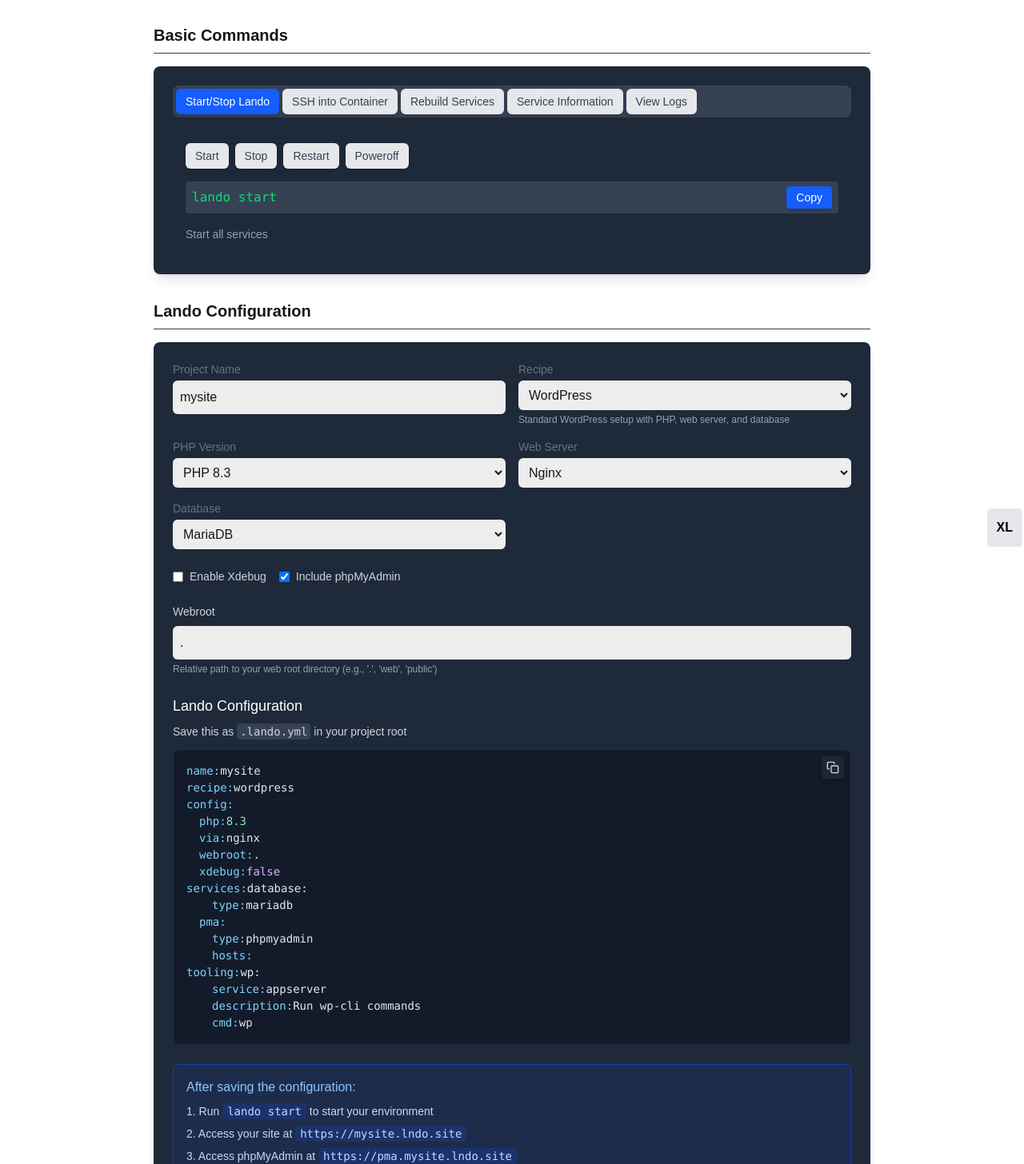
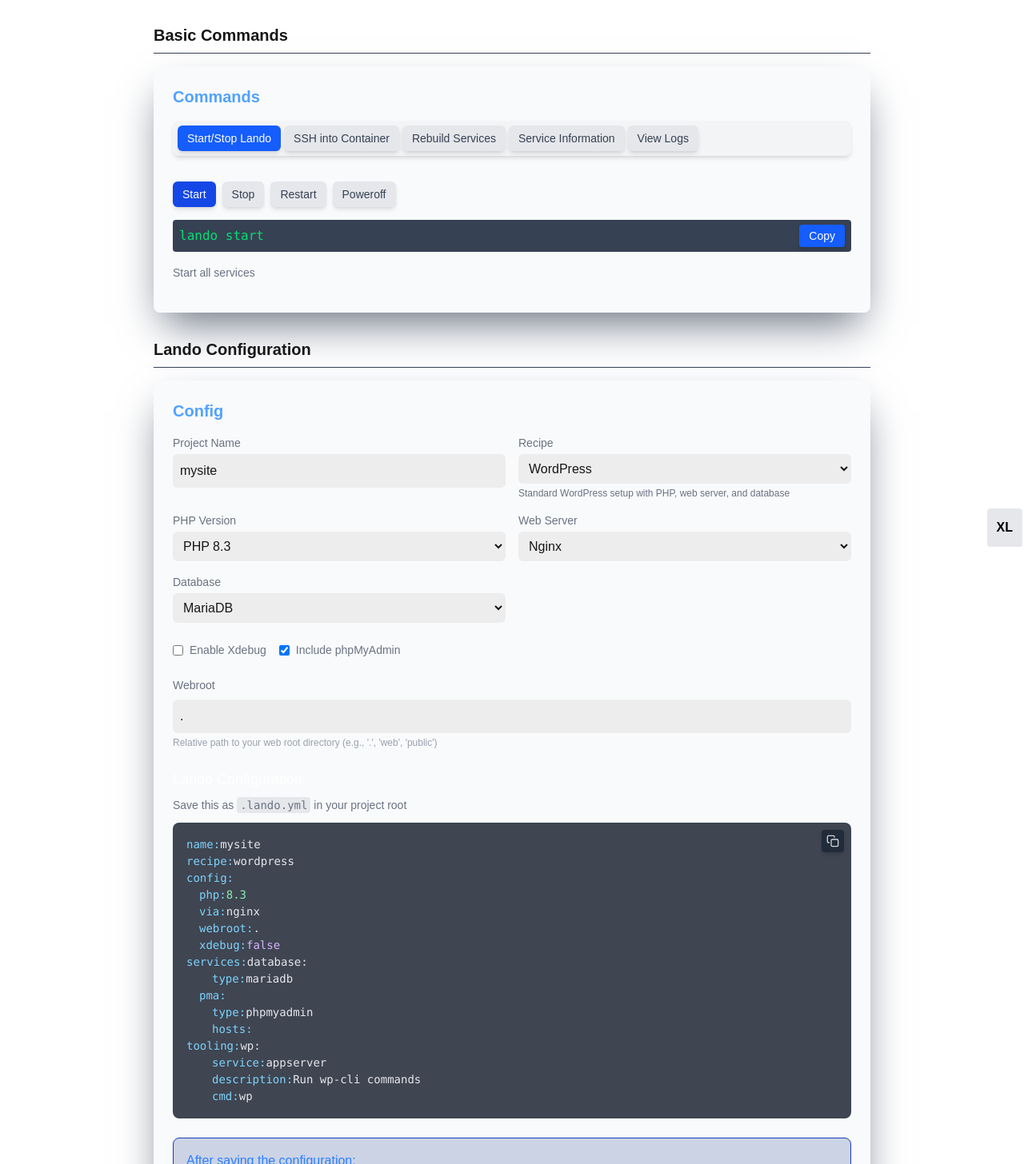
Before and after one commit to siko001/code-snippets, a Next.js app: page /lando in a window 1280 px wide. Shown: the part 114-1570 px from the top of the page at 80% size. Built offline with nearby package versions, Linux system fonts and the light colour scheme.

Commit message:
Themeing & UI Improvments

```diff
--- a/src/app/components/composer/ComposerInstall.jsx
+++ b/src/app/components/composer/ComposerInstall.jsx
@@ -38,7 +38,7 @@
                         className="mb-1"
                         copyButton={true}
                     />
-                    <p className="text-xs text-gray-400">{cmd.description}</p>
+                    <p className="text-xs description">{cmd.description}</p>
                 </div>
             ))}
 
--- a/src/app/components/composer/ComposerTimeout.jsx
+++ b/src/app/components/composer/ComposerTimeout.jsx
@@ -7,7 +7,7 @@
 
     return (
         <div className="space-y-4">
-            <h3 className="text-xl font-semibold text-blue-400 mb-4">
+            <h3 className="text-xl font-semibold !text-blue-400 mb-4">
                 Solution
             </h3>
             <div>
--- a/src/app/components/lando/LandoBasicCommands.jsx
+++ b/src/app/components/lando/LandoBasicCommands.jsx
@@ -65,8 +65,9 @@
 
     return (
         <div className="space-y-4">
+            <h3  className="text-xl font-semibold !text-blue-400 mb-4">Commands</h3>
             {/* Main Tabs */}
-            <div className="flex flex-wrap gap-1 p-1 bg-gray-700 rounded-lg">
+            <div className="flex flex-wrap gap-1 p-1.5 tab-bg rounded-lg">
                 {Object.entries(commandGroups).map(([id, group]) => (
                     <button
                         key={id}
@@ -86,7 +87,8 @@
                 ))}
             </div>
 
-            <div className="p-4 bg-gray-800 rounded-lg space-y-4">
+            <div className="py-4 rounded-lg space-y-4">
+
                 <div className="flex flex-wrap gap-2">
                     {activeGroup.commands.map((cmd, index) => (
                         <button
@@ -94,7 +96,7 @@
                             onClick={() => setSelectedCommand(index)}
                             className={`px-3 py-1.5 text-sm font-medium rounded-md transition-all ${
                                 selectedCommand === index
-                                    ? 'bg-blue-700 text-white shadow-md'
+                                    ? '!bg-blue-700 !text-white shadow-md'
                                     : 'bg-gray-700 text-gray-300 hover:bg-gray-600 hover:text-white'
                             }`}
                             title={cmd.desc}
@@ -112,7 +114,7 @@
                     />
                 </div>
 
-                <p className="text-sm text-gray-400 mt-2">
+                <p className="text-sm description mt-2">
                     {activeCmd.desc}
                 </p>
             </div>
--- a/src/app/components/lando/LandoConfigGenerator.jsx
+++ b/src/app/components/lando/LandoConfigGenerator.jsx
@@ -160,9 +160,10 @@
 
     return (
         <div className="space-y-6">
+            <h3  className="text-xl font-semibold !text-blue-400 mb-4">Config</h3>
             <div className="grid grid-cols-1 md:grid-cols-2 gap-4">
                 <div>
-                    <label className="block text-sm font-medium text-gray-300 mb-1">Project Name</label>
+                    <label className="block text-sm font-medium description mb-1">Project Name</label>
                     <input
                         type="text"
                         name="name"
@@ -174,7 +175,7 @@
                 </div>
 
                 <div>
-                    <label className="block text-sm font-medium text-gray-300 mb-1">Recipe</label>
+                    <label className="block text-sm font-medium description mb-1">Recipe</label>
                     <select
                         name="recipe"
                         value={config.recipe}
@@ -185,13 +186,13 @@
                             <option key={value} value={value}>{name}</option>
                         ))}
                     </select>
-                    <p className="text-xs text-gray-400 mt-1">
+                    <p className="text-xs description mt-1">
                         {currentRecipe.description}
                     </p>
                 </div>
 
                 <div>
-                    <label className="block text-sm font-medium text-gray-300 mb-1">PHP Version</label>
+                    <label className="block text-sm font-medium description mb-1">PHP Version</label>
                     <select
                         name="php"
                         value={config.php}
@@ -207,7 +208,7 @@
                 </div>
 
                 <div>
-                    <label className="block text-sm font-medium text-gray-300 mb-1">Web Server</label>
+                    <label className="block text-sm font-medium description mb-1">Web Server</label>
                     <select
                         name="via"
                         value={config.via}
@@ -221,7 +222,7 @@
                 </div>
 
                 <div>
-                    <label className="block text-sm font-medium text-gray-300 mb-1">Database</label>
+                    <label className="block text-sm font-medium description mb-1">Database</label>
                     <select
                         name="databaseType"
                         value={config.databaseType}
@@ -244,7 +245,7 @@
                         onChange={handleInputChange}
                         className="rounded bg-gray-700 border-gray-600"
                     />
-                    <span className="text-sm text-gray-300">Enable Xdebug</span>
+                    <span className="text-sm description">Enable Xdebug</span>
                 </label>
 
                 <label className="flex items-center space-x-2">
@@ -255,13 +256,13 @@
                         onChange={handleInputChange}
                         className="rounded bg-gray-700 border-gray-600"
                     />
-                    <span className="text-sm text-gray-300">Include phpMyAdmin</span>
+                    <span className="text-sm description">Include phpMyAdmin</span>
                 </label>
             </div>
 
             <div>
                 <div className="flex justify-between items-center mb-2">
-                    <span className="text-sm font-medium text-gray-300">Webroot</span>
+                    <span className="text-sm font-medium description">Webroot</span>
                 </div>
                 <input
                     type="text"
@@ -278,19 +279,19 @@
 
             <div className="mt-6">
                 <h4 className="text-lg font-medium text-white mb-2">Lando Configuration</h4>
-                <p className="text-gray-300 text-sm mb-3">
-                    Save this as <code className="bg-gray-700 px-1 py-0.5 rounded">.lando.yml</code> in your project root
+                <p className="description text-sm mb-3">
+                    Save this as <code className="dark:bg-gray-700 bg-gray-200 px-1 py-0.5 rounded">.lando.yml</code> in your project root
                 </p>
                 <YamlSnippet code={generateConfig()} />
             </div>
 
             <div className="bg-blue-900/20 border border-blue-800 rounded-lg p-4 mt-6">
-                <h4 className="text-md font-medium text-blue-300 mb-2">After saving the configuration:</h4>
+                <h4 className="text-md font-medium dark:text-blue-300 text-blue-500 mb-2">After saving the configuration:</h4>
                 <div className="space-y-2">
-                    <p className="text-sm text-blue-200">1. Run <code className="bg-blue-900/50 px-1.5 py-0.5 rounded">lando start</code> to start your environment</p>
-                    <p className="text-sm text-blue-200">2. Access your site at <code className="bg-blue-900/50 px-1.5 py-0.5 rounded">https://{config.name}.lndo.site</code></p>
+                    <p className="text-sm dark:text-blue-200 text-blue-500">1. Run <code className="dark:bg-blue-900/50 bg-blue-300 px-1.5 py-0.5 rounded">lando start</code> to start your environment</p>
+                    <p className="text-sm dark:text-blue-200 text-blue-500">2. Access your site at <code className="dark:bg-blue-900/50 bg-blue-300 px-1.5 py-0.5 rounded">https://{config.name}.lndo.site</code></p>
                     {config.includePma && (
-                        <p className="text-sm text-blue-200">3. Access phpMyAdmin at <code className="bg-blue-900/50 px-1.5 py-0.5 rounded">https://pma.{config.name}.lndo.site</code></p>
+                        <p className="text-sm dark:text-blue-200 text-blue-500">3. Access phpMyAdmin at <code className="dark:bg-blue-900/50 bg-blue-300 px-1.5 py-0.5 rounded">https://pma.{config.name}.lndo.site</code></p>
                     )}
                 </div>
             </div>
--- a/src/app/components/shell/NetworkCommands.jsx
+++ b/src/app/components/shell/NetworkCommands.jsx
@@ -68,6 +68,7 @@
 
     return (
         <div className="w-full">
+            <h3  className="text-xl font-semibold !text-blue-400 mb-4">Network</h3>
             <div className="flex space-x-2 overflow-x-auto p-1.5 tab-bg rounded-lg mb-4 shadow-sm dark:shadow-none">
                 {tabs.map((tab) => (
                     <button
--- a/src/app/components/shell/ShellConfigCommands.jsx
+++ b/src/app/components/shell/ShellConfigCommands.jsx
@@ -76,6 +76,7 @@
 
     return (
         <div className="space-y-4 comp">
+            <h3  className="text-xl font-semibold !text-blue-400 mb-4">Commands</h3>
             <div className="flex space-x-2 overflow-x-auto p-1.5 tab-bg rounded-lg">
                 {tabs.map((tab) => (
                     <button
--- a/src/app/components/sql/ConnectionCommands.jsx
+++ b/src/app/components/sql/ConnectionCommands.jsx
@@ -26,6 +26,7 @@
 
     return (
         <div className="space-y-6">
+            <h3  className="text-xl font-semibold !text-blue-400 mb-4">Connection</h3>
             <div className="grid grid-cols-1 md:grid-cols-2 gap-4">
                 <div>
                     <label className="block text-gray-300 text-sm mb-1">Username</label>
--- a/src/app/components/sql/DatabaseCommands.jsx
+++ b/src/app/components/sql/DatabaseCommands.jsx
@@ -43,6 +43,7 @@
 
     return (
         <div className="space-y-6">
+            <h3  className="text-xl font-semibold !text-blue-400 mb-4">Management</h3>
             <div className="grid grid-cols-1 md:grid-cols-2 gap-4">
                 <div>
                     <label className="block text-gray-300 text-sm mb-1">Action</label>
--- a/src/app/components/sql/TableCommands.jsx
+++ b/src/app/components/sql/TableCommands.jsx
@@ -64,6 +64,7 @@
 
     return (
         <div className="space-y-6">
+            <h3  className="text-xl font-semibold !text-blue-400 mb-4">Operations</h3>
             <div className="grid grid-cols-1 md:grid-cols-2 gap-4">
                 <div>
                     <label className="block text-gray-300 text-sm mb-1">Action</label>
--- a/src/app/lando/page.jsx
+++ b/src/app/lando/page.jsx
@@ -12,14 +12,14 @@
                     <h3 id="lando-basic" className="text-xl font-semibold text-white border-b border-gray-700 pb-2 mb-4">
                         Basic Commands
                     </h3>
-                    <div className="bg-gray-800 p-6 rounded-lg shadow-lg">
+                    <div className="component-wrapper p-6 rounded-lg shadow-lg">
                         <LandoBasicCommands />
                     </div>
 
                     <h3 id="lando-config" className="text-xl font-semibold text-white border-b border-gray-700 pb-2 mb-4">
                         Lando Configuration
                     </h3>
-                    <div className="bg-gray-800 p-6 rounded-lg shadow-lg">
+                    <div className="component-wrapper p-6 rounded-lg shadow-lg">
                         <LandoConfigGenerator />
                     </div>
                 </div>
```
Also changed, not shown: src/app/components/wordpress/WordPressSnippets.jsx (+0 -59 lines).
